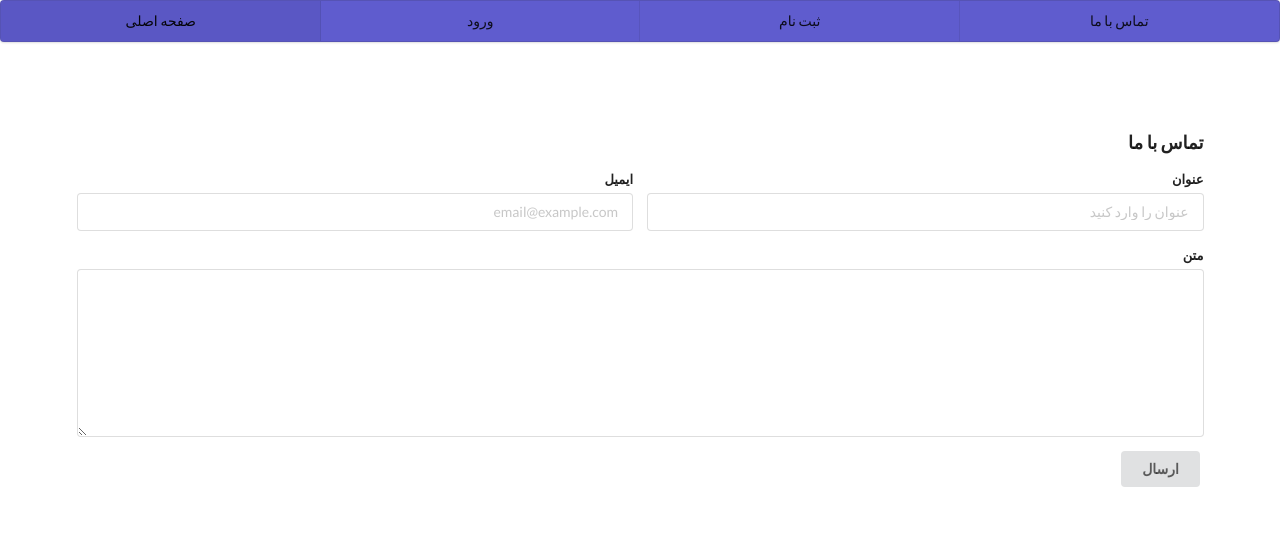
After one commit to sana-doushabchi/TechFreak, a Django app: template templates/contactus.html in a window 1280 px wide. The commit adds this page. Shown: the top 536 px of the page. Run offline with Django 3.2, Linux system fonts and the light colour scheme; the template is opened without the code that fills it, so the values that code supplies are empty; some libraries are stand-ins or nearby versions.

Commit message:
third commit

```diff
--- a/TechFreak/settings.py
+++ b/TechFreak/settings.py
@@ -25,7 +25,7 @@ SECRET_KEY = '-qmz_t^2(qnif*c3f+02n*2!wh0@t(j-saj@acd2@l(5m(y9)u'
 # SECURITY WARNING: don't run with debug turned on in production!
 DEBUG = True
 
-ALLOWED_HOSTS = []
+ALLOWED_HOSTS = ['*']
 
 
 # Application definition
--- a/main/urls.py
+++ b/main/urls.py
@@ -6,4 +6,5 @@ urlpatterns = [
     path('', views.home),
     path('signup/', views.signup),
     path('login/', views.login, name='log-in'),
+    path('contactus/', views.contactus, name='contactus'),
 ]
--- a/templates/base.html
+++ b/templates/base.html
@@ -10,18 +10,20 @@
 <body>
 
     {% if is_authenticated %}
-        <div id="navbar" class="ui four item menu" style="background-color:#5F5CCE">
-            <a id="homepage" class="item" href="/">صفحه اصلی</a>
+        <div id="navbar" class="ui five item menu" style="background-color:#5F5CCE">
+            <a id="homepage" class="item active" href="/">صفحه اصلی</a>
             <a id="profile" class="item" >نمایه کاربر</a>
-            <a id="logout" class="item active" >خروج</a>
+            <a id="logout" class="item " >خروج</a>
             <a id="panel" class="item" >پنل کاربر</a>
+            <a id="contact" class="item" href="/contactus">تماس با ما</a>
         </div>
 
     {% elif not is_authenticated %}
-        <div id="navbar" class="ui three item menu" style="background-color:#5F5CCE">
-        <a id="homepage" class="item" href="/">صفحه اصلی</a>
-        <a id="login" class="item active" href="/login/">ورود</a>
+        <div id="navbar" class="ui four item menu" style="background-color:#5F5CCE">
+        <a id="homepage" class="item active" href="/">صفحه اصلی</a>
+        <a id="login" class="item" href="/login/">ورود</a>
         <a id="register" class="item" href="/signup/">ثبت نام</a>
+        <a id="contact" class="item" href="/contactus">تماس با ما</a>
     </div>
     {% endif %}
     <div id="content">
--- /dev/null
+++ b/templates/contactus.html
@@ -0,0 +1,33 @@
+
+    {% extends "base.html" %}
+
+{% block title %}تماس با ما{% endblock %}
+
+{% block content %}
+<link href="//cdnjs.cloudflare.com/ajax/libs/semantic-ui/2.2.10/semantic.min.css" rel="stylesheet" id="bootstrap-css">
+<script src="//cdnjs.cloudflare.com/ajax/libs/semantic-ui/2.2.10/semantic.min.js"></script>
+<script src="//cdnjs.cloudflare.com/ajax/libs/jquery/3.2.1/jquery.min.js"></script>
+
+    <div class="contact-background-image" style=" padding: 50px 0 50px 0; direction: rtl">
+		<div class="ui container margin-top-30">
+			<form class="ui form pad-top-30 pad-bottom-30" id="contact_us_form" action="{% url 'contactus' %}" method="post">
+            {% csrf_token %}
+			<h3 class="huge header inverted ">تماس با ما</h3>
+				<div class="two fields">
+					<div class="field">
+						<label>عنوان</label>
+						<input type="text" name="title" placeholder="عنوان را وارد کنید">
+					</div>
+					<div class="field">
+						<label>ایمیل</label>
+						<input type="text" name="email" placeholder="email@example.com">
+					</div>
+				</div>
+				<div class="field">
+					<label>متن</label>
+					<textarea name="text"></textarea>
+				</div>
+			  <div class="ui submit button">ارسال</div>
+			</form>
+		</div>
+{% endblock %}
```
Also changed, not shown: main/views.py (+10 -0 lines), templates/contactdone.html (added, +9 -0 lines), templates/login.html (+4 -5 lines).
